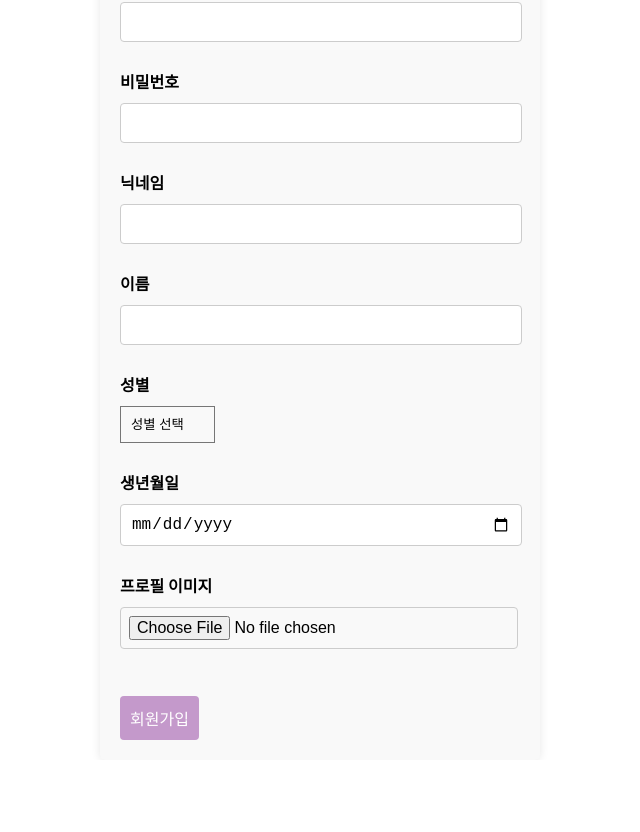
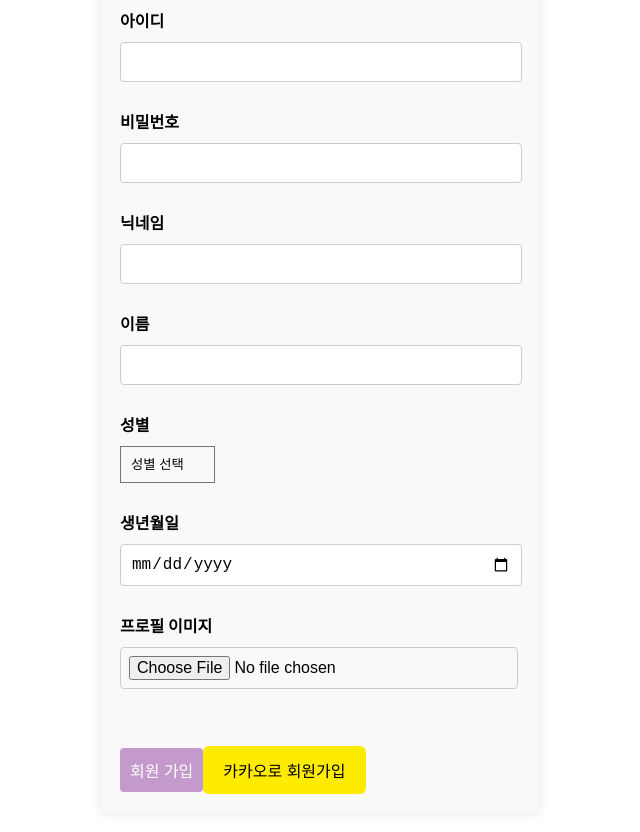
Before and after one commit to seat-reviews-finalpjt/seat-reviews, a React (Create React App) app: page /signup in a window 1280 px wide. Shown: the part 176-1008 px from the top of the page, without its empty margins (320-960 px from the left). Before the commit the page ends 936 px from the top, so only its background shows below. Built offline with nearby package versions, Linux system fonts and the light colour scheme; the HTML template or start-up script is replaced by a standard one.

Commit message:
feat : 카카오 회원가입 추가

```diff
--- a/src/SignUp.css
+++ b/src/SignUp.css
@@ -1,6 +1,6 @@
 .signup-container {
     max-width: 400px;
-    margin: 0 auto;
+    margin: 40px auto;
     padding: 20px;
     background-color: #f9f9f9;
     border-radius: 5px;
@@ -71,3 +71,20 @@
 .message.error {
     color: red;
 }
+
+
+.kakao-signup-btn {
+    background-color: #FFEB00;
+    color: #000;
+    border: none;
+    border-radius: 6px;
+    padding: 12px 20px;
+    font-size: 16px;
+    cursor: pointer;
+    transition: background-color 0.3s;
+    margin-top: 10px;
+}
+
+.kakao-signup-btn:hover {
+    background-color: #FFD700;
+}
--- a/src/SignUp.js
+++ b/src/SignUp.js
@@ -47,6 +47,10 @@ function SignUp() {
         setProfileImage(event.target.files[0]);
     };
 
+    const handleKakaoSignup = () => {
+        window.location.href = 'http://localhost:8000/accounts/kakaoLoginLogic';
+    };
+
     const messageStyle = {
         color: message.includes('실패') ? 'red' : 'green',
         fontWeight: 'bold',
@@ -55,7 +59,7 @@ function SignUp() {
 
     return (
         <div className="signup-container">
-            <h2>회원가입</h2>
+            <h2>회원 가입</h2>
             {message && <p style={messageStyle}>{message}</p>}
             <form onSubmit={handleSubmit}>
                 <div className="form-group">
@@ -114,7 +118,10 @@ function SignUp() {
                         onChange={handleFileChange}
                     />
                 </div>
-                <button type="submit" className="signup-btn">회원가입</button>
+                <button type="submit" className="signup-btn">회원 가입</button>
+                <button type="button" className="kakao-signup-btn" onClick={handleKakaoSignup}>
+                    카카오로 회원가입
+                </button>
             </form>
         </div>
     );
```
